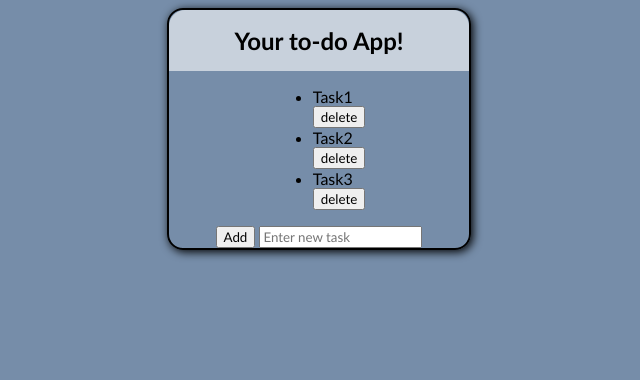
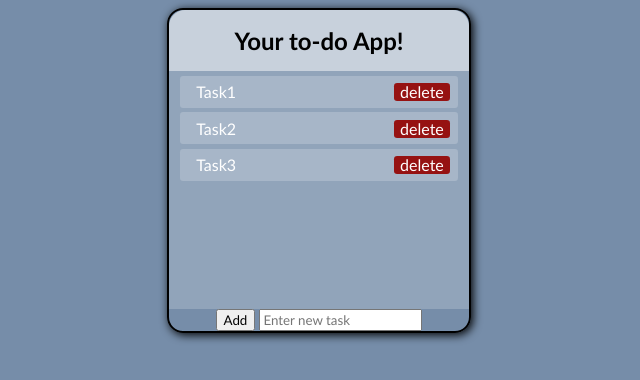
Before and after one commit to BhaveshUV/todo-app, a plain HTML site: page index.html in a window 1280 px wide. Shown: the whole page, without its empty margins (321-961 px from the left). Drawn offline with Linux system fonts and the light colour scheme.

Commit message:
add style to user's items section
-add overflow-y: auto for more items
-made ul in items section a col-flex container
-each item is row-flex w item and delete button (space-between)
-each item's li's list-style: none
-remove default style of button
--i.e border: none, bg-color: transparent, font: inherit
-add hover state to each item

```diff
--- a/style.css
+++ b/style.css
@@ -17,6 +17,7 @@ body {
     box-shadow: 2px 2px 10px black;
 }
 
+/* heading section */
 #heading {
     text-align: center;
     margin: 0;
@@ -26,3 +27,60 @@ body {
     border-radius: 1rem 1rem 0 0;
     background-color: rgba(255, 255, 255, 0.6);
 }
+
+/* user's items section */
+#items {
+    padding: 0.3rem 0.7rem 0.3rem 0.7rem;
+    box-sizing: border-box;
+    width: 100%;
+    height: 238.4px;
+    background-color: rgba(255, 255, 255, 0.2);;
+    overflow-y: auto;
+}
+
+#items ul {
+    margin: 0;
+    padding: 0;
+    display: flex;
+    flex-direction: column;
+    gap: 0.3rem;
+    height: 100%;
+}
+
+#items ul .item {
+    background-color: rgba(255, 255, 255, 0.2);
+    color: white;
+    border-radius: 0.2rem;
+    display: flex;
+    justify-content: space-between;
+    align-items: center;
+}
+
+#items ul .item:hover{
+    background-color: rgba(13, 54, 104, 0.259);
+    color: rgb(13, 54, 104);
+
+}
+
+#items ul .item .del {
+    padding-right: 0.5rem;
+}
+
+
+#items ul .item .del button {
+    border: none;
+    background-color: transparent;
+    font: inherit;
+    cursor: pointer;
+}
+#items ul .item .del button {
+    line-height: 1;
+    border-radius: 0.2rem;
+    background-color: rgb(150, 18, 18);
+    color: white;
+}
+
+#items .item li {
+    list-style: none;
+    padding: 0.4rem 1rem;
+}
```
